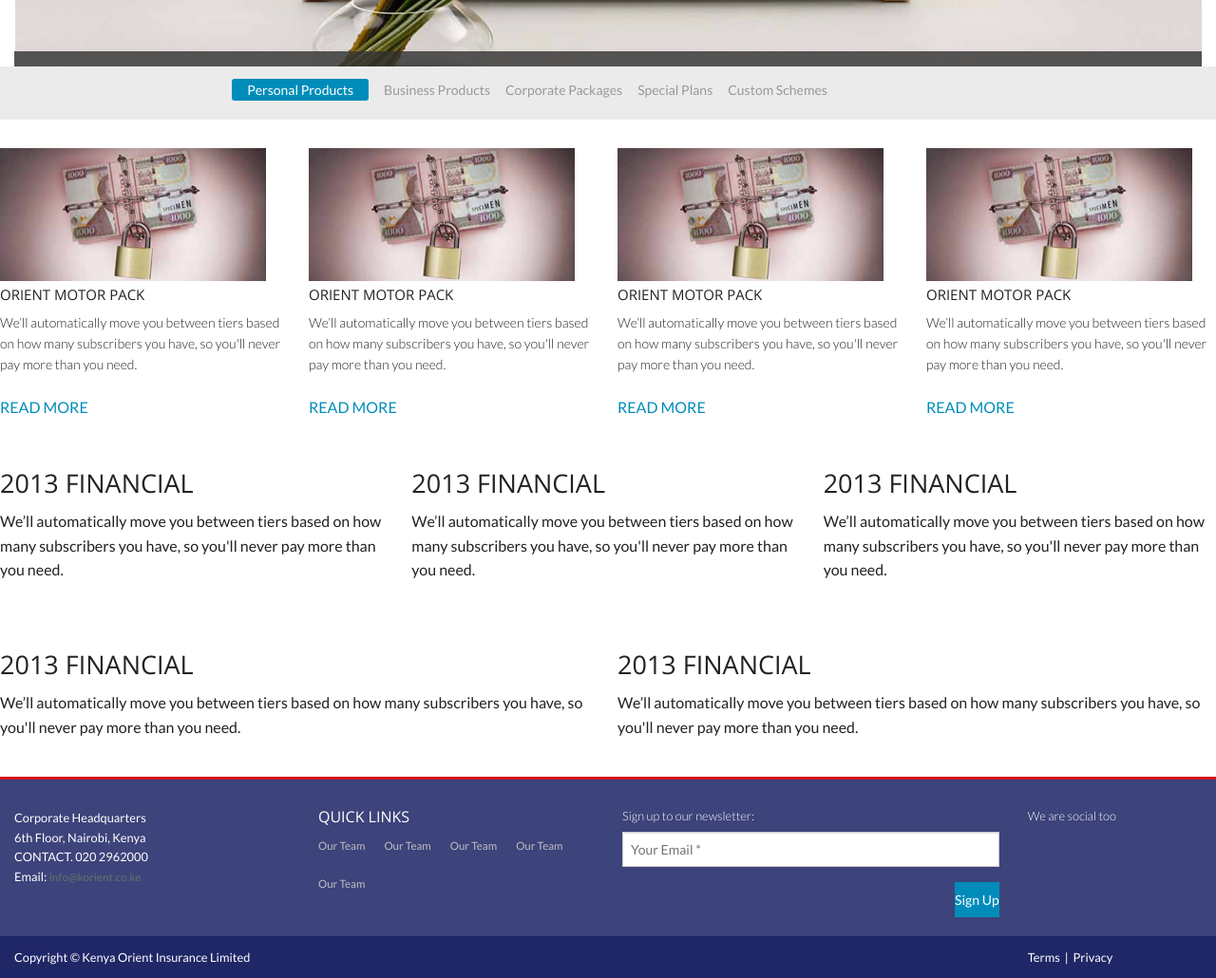
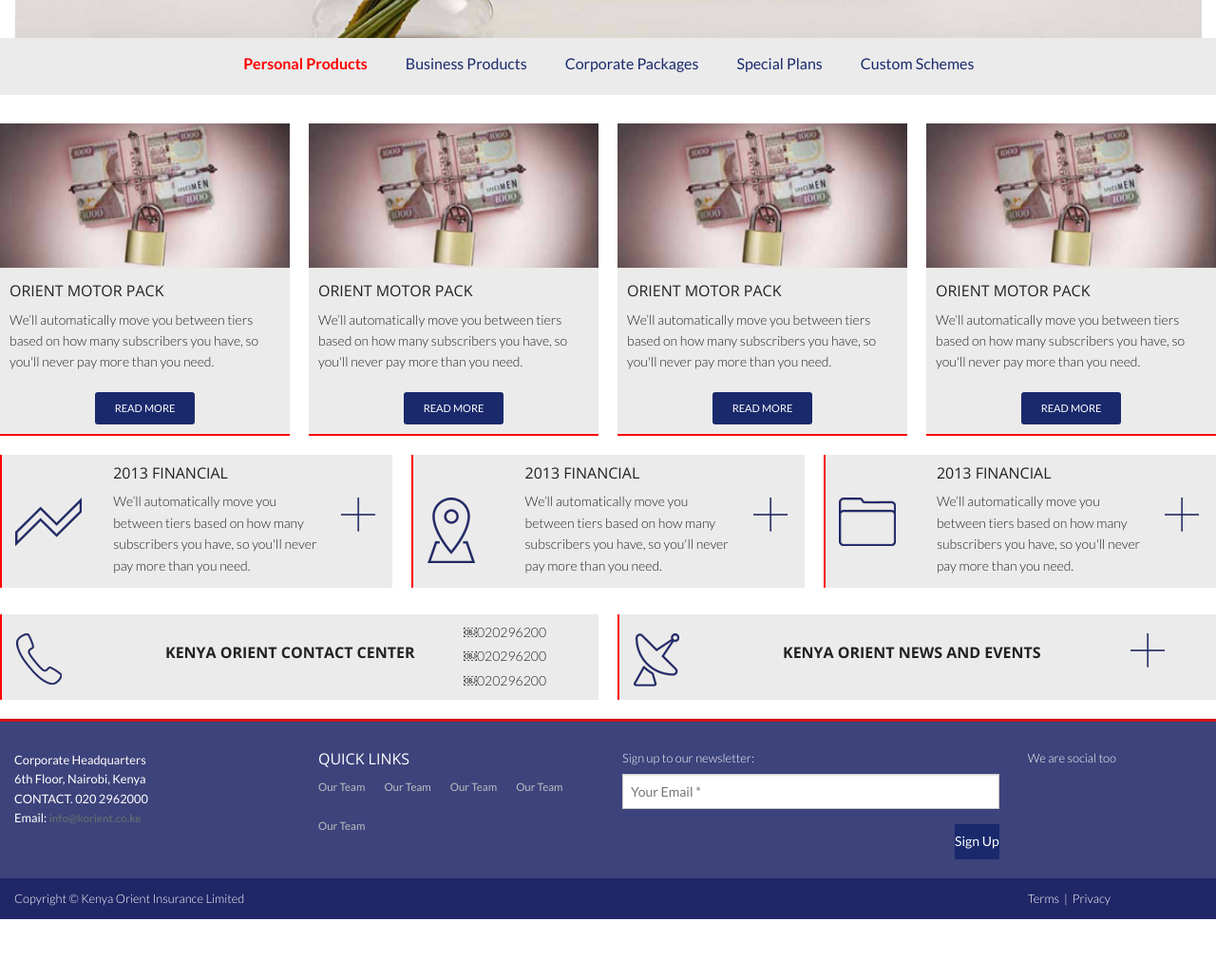
Before and after one commit to kimenye/koil, a website: page index.html in a window 1280 px wide. Shown: the part 540-1570 px from the top of the page at 95% size. After the commit the page ends 1508 px from the top, so only its background shows below. Drawn offline with nearby package versions, Linux system fonts and the light colour scheme.

Commit message:
Homepage changes

```diff
--- a/index.html
+++ b/index.html
@@ -37,16 +37,17 @@
       <div class="large-12 columns">
           <ul class="example-orbit" data-orbit data-options="bullets:false;">
               <li>
+              <div>
+              <h2>ORIENT HOME</h2>
+              <p>We’ll automatically move you between tiers based on how many subscribers you have, so you'll never pay more than you need.</p>
+              <a href="" class="button tiny radius">READ MORE</a>
+              </div>
                   <img src="img/home.png" alt="slide 1" />
-                  <div class="orbit-caption">
-                      Caption One.
-                  </div>
+
               </li>
               <li>
                   <img src="img/home.png" alt="slide 1" />
-                  <div class="orbit-caption">
-                      Caption Two.
-                  </div>
+
               </li>
               <li>
                   <img src="img/home.png" alt="slide 1" />
@@ -83,103 +84,124 @@
       </div>
     </div>
    <div id="products" class="row">
-     <ul class="small-block-grid-4">
+     <ul class="large-block-grid-4 small-block-grid-2">
      <li>
-       <div class="">
+       <div class="img">
            <img src="img/money.png">
        </div>
-          <div class="">
+          <div class="content">
              <h3>ORIENT MOTOR PACK</h3>
               <p>We’ll automatically move you between tiers based on how many subscribers you have, so you'll never pay more than you need.</p>
-              <div class=""><a href="">READ MORE</a> </div>
+              <a href="" class="button tiny radius">READ MORE</a>
           </div>
 
      </li>
          <li>
-             <div class="">
+             <div class="img">
                  <img src="img/money.png">
              </div>
-             <div class="">
+             <div class="content">
                  <h3>ORIENT MOTOR PACK</h3>
                  <p>We’ll automatically move you between tiers based on how many subscribers you have, so you'll never pay more than you need.</p>
-                 <div class=""><a href="">READ MORE</a> </div>
+                <div class=""><a href="" class="button tiny radius">READ MORE</a> </div>
              </div>
 
          </li>
          <li>
-             <div class="">
+             <div class="img">
                  <img src="img/money.png">
              </div>
-             <div class="">
+             <div class="content">
                  <h3>ORIENT MOTOR PACK</h3>
                  <p>We’ll automatically move you between tiers based on how many subscribers you have, so you'll never pay more than you need.</p>
-                 <div class=""><a href="">READ MORE</a> </div>
+                 <div class=""><a href="" class="button tiny radius">READ MORE</a> </div>
              </div>
 
          </li>
          <li>
-             <div class="">
+             <div class="img">
                  <img src="img/money.png">
              </div>
-             <div class="">
+             <div class="content">
                  <h3>ORIENT MOTOR PACK</h3>
                  <p>We’ll automatically move you between tiers based on how many subscribers you have, so you'll never pay more than you need.</p>
-                 <div class=""><a href="">READ MORE</a> </div>
+                 <div class=""><a href="" class="button tiny radius">READ MORE</a> </div>
              </div>
 
          </li>
     </ul>
    </div>
 
-    <div class="row">
-        <ul class="small-block-grid-3">
+    <div id="info" class="row">
+        <ul class="large-block-grid-3 small-block-grid-1">
             <li>
-                <div class="">
-                    <img src="">
+            <div class="wrapper">
+                <div class="img small-3 columns">
+                    <img src="img/financials.png">
                 </div>
-                <div class="">
+                <div class="content small-7 columns">
                     <h3>2013 FINANCIAL</h3>
                     <p>We’ll automatically move you between tiers based on how many subscribers you have, so you'll never pay more than you need.</p>
                 </div>
+                <a href="" class="open small-2 columns"> <img src="img/open.png"></a>
+                </div>
             </li>
             <li>
-                <div class="">
-                    <img src="">
+            <div class="wrapper">
+                <div class="img small-3 columns">
+                    <img src="img/locations.png">
                 </div>
-                <div class="">
+                <div class="content small-7 columns">
                     <h3>2013 FINANCIAL</h3>
                     <p>We’ll automatically move you between tiers based on how many subscribers you have, so you'll never pay more than you need.</p>
                 </div>
+                 <a href="" class="open small-2 columns"> <img src="img/open.png"></a>
+              </div>
             </li>
             <li>
-                <div class="">
-                    <img src="">
+            <div class="wrapper">
+                <div class="img small-3 columns">
+                    <img src="img/careers.png">
                 </div>
-                <div class="">
+                <div class="content small-7 columns">
                     <h3>2013 FINANCIAL</h3>
                     <p>We’ll automatically move you between tiers based on how many subscribers you have, so you'll never pay more than you need.</p>
                 </div>
+                 <a href="" class="open small-2 columns"> <img src="img/open.png"></a>
+             </div>
             </li>
         </ul>
     </div>
-    <div class="row">
-        <ul class="small-block-grid-2">
+    <div id="notice" class="row">
+        <ul class="large-block-grid-2 small-block-grid-1">
             <li>
-                <div class="">
-                    <img src="">
+            <div class="wrapper">
+                <div class="img small-3 columns">
+                    <img src="img/phone.png">
                 </div>
-                <div class="">
-                    <h3>2013 FINANCIAL</h3>
-                    <p>We’ll automatically move you between tiers based on how many subscribers you have, so you'll never pay more than you need.</p>
+                <div class="content small-6 columns">
+                    <h2>KENYA ORIENT CONTACT CENTER</h2>
+
+                </div>
+                <div class="small-3 columns">
+                    <p>￼020296200</p>
+                    <p>￼020296200</p>
+                    <p>￼020296200</p>
+                </div>
                 </div>
             </li>
             <li>
-                <div class="">
-                    <img src="">
+            <div class="wrapper">
+                <div class="img small-3 columns">
+                    <img src="img/broadcast.png">
                 </div>
-                <div class="">
-                    <h3>2013 FINANCIAL</h3>
-                    <p>We’ll automatically move you between tiers based on how many subscribers you have, so you'll never pay more than you need.</p>
+                <div class="content small-6 columns">
+                    <h2>KENYA ORIENT NEWS AND EVENTS</h2>
+
+                </div>
+
+                    <a href="" class="open small-2 columns"> <img src="img/open.png"></a>
+
                 </div>
             </li>
 
--- a/scss/app.scss
+++ b/scss/app.scss
@@ -4,7 +4,7 @@
 .row{
   max-width: 80rem;
 }
-#header{ height: 90px; padding: 0px; font-size:0.875rem ; color: #3C3C3B; position: relative;
+#header{ height: 60px; padding: 0px; font-size:0.875rem ; color: #3C3C3B; position: relative;
   .logo{ float: left; padding: 10px 0 0 0;}
   .nav{
     ul{ list-style: none; float:left; margin: 0 20px 0 0;}
@@ -33,6 +33,10 @@
   .row{
    max-width:none;
 }
+.example-orbit div{ background: url("../img/slider_bg.png") left no-repeat; color: #fff; position: absolute; width: 100%; max-width: 40rem; margin:5rem 20rem;
+  h2{ font-weight: 700; font-size: 2rem;}
+p{ font-size: 1.1rem}
+}
 }
 /**/
 .orbit-container .orbit-slides-container{
@@ -40,16 +44,48 @@
   max-height: 520px !important;
 }
 .orbit-container .orbit-slides-container img{ width: 100%;}
+/**Universal selectors**/
+h3{ font-size: 1rem; font-weight: 400;}
+  p{ font-size: 14px; font-weight: 300;}
+  .button{ background: #19296C;}
+/*products grid*/
+#products{
+  .img{
+   img{ width:100%;}
+  }
+  .content{
+  padding:10px; background:#EBEBEB; border-bottom: 2px solid #f00;
+  a.button{ margin:0 auto; display:block; width:105px;}
+  }
+}
 /**/
-#products{
-  h3{ font-size: 15px; font-weight: 400;}
-  p{ font-size: 14px; font-weight: 300;}
+#info{
+  .columns{ padding: 0 0.7rem 0 0.9rem;}
+ .wrapper{background:#EBEBEB; height: 140px; border-left: 2px solid #f00; padding: 5px 0 0 0;}
+  li{ }
+  .img, .open{
+    margin-top: 40px; height:100px;
+  img{ vertical-align: center;}
 }
-
+}
+/****/
+#notice{
+  h2{ font-size:1rem; font-weight: 600; line-height: 65px;}
+  .wrapper{ background:#EBEBEB; height: 90px; border-left: 2px solid #f00; padding: 5px 0 0 0;}
+  p{ margin: 3px 0 0 0;}
+   .img, .open{
+    margin-top: 15px; height:30px;
+  img{ vertical-align: center;}
+}
+}
+/****/
 #navM {
   background: #EBEBEB;
   margin-bottom: 30px;
-
+  a{font-weight: 400; font-size: 1rem; padding: 0 0.75rem; color: #19296C;}
+.active{
+a{ background: none;  font-weight: 600; color: #f00; &:hover{ cursor:pointer;};
+  }}
   .sub-nav {
     margin: 10px auto;
     padding-top: 4px;
```
Also changed, not shown: img/broadcast.png (added), img/careers.png (added), img/financials.png (added), img/locations.png (added), img/open.png (added), img/phone.png (added), img/slider_bg.png (added), stylesheets/app.css.
